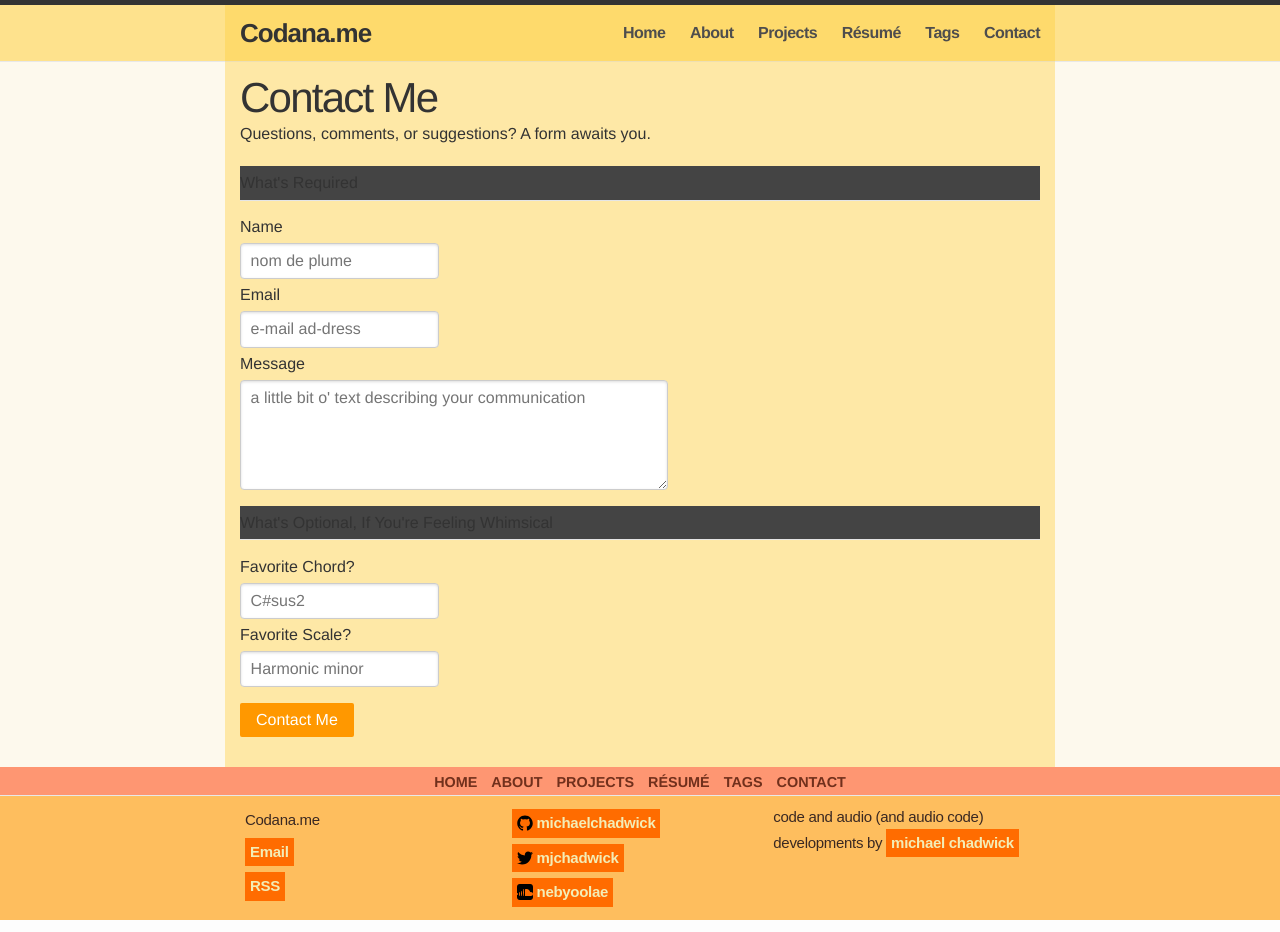
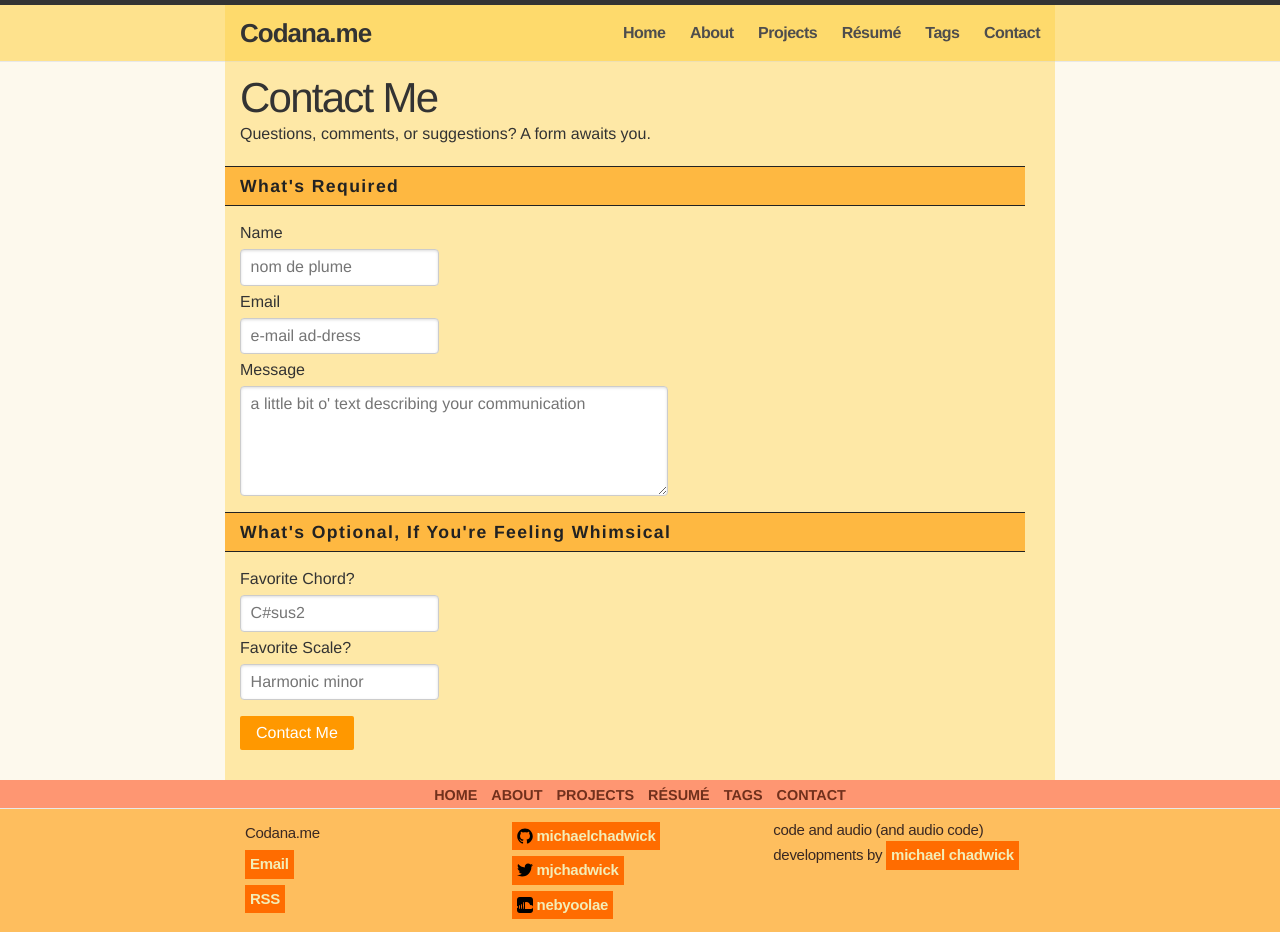
Before and after one commit to michaelchadwick/codana.me, a Jekyll site: the page built from contact/index.html, in a window 1280 px wide. Built offline with Jekyll 4.4.1, drawn with Linux system fonts in a browser that asks for light colours; nearby versions of some CDN libraries.

Commit message:
improve ui

```diff
--- a/assets/css/custom.css
+++ b/assets/css/custom.css
@@ -38,15 +38,21 @@ code .value {
 }
 
 /* html forms */
-form fieldset legend {
-  background: #444;
-  color: #f6f6f6;
-  padding: 5px 0 5px 10px;
-}
-form .pure-form legend {
-  background: #444;
-  color: #f6f6f6;
-  padding: 5px 0 5px 10px;
+form fieldset legend,
+.pure-form legend {
+  background: #ff98009a;
+  border-bottom: 1px solid #222;
+  border-top: 1px solid #222;
+  clear: both;
+  color: #222;
+  font-size: 1.1em;
+  font-weight: 600;
+  left: -15px;
+  letter-spacing: 0.08em;
+  padding: 6px 15px;
+  position: relative;
+  text-align: left;
+  width: 100%;
 }
 .pure-button-primary,
 .pure-button-selected,
```
Also changed, not shown: assets/css/resumes/resumes.css (+5 -2 lines).
